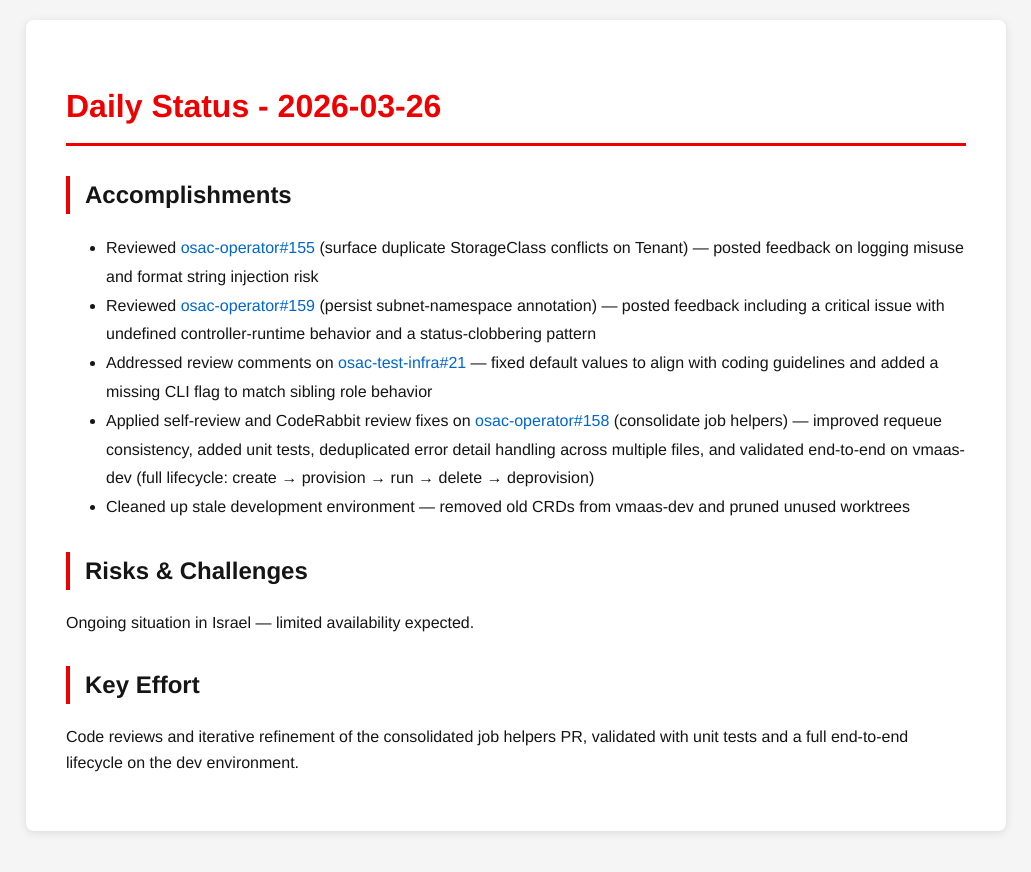
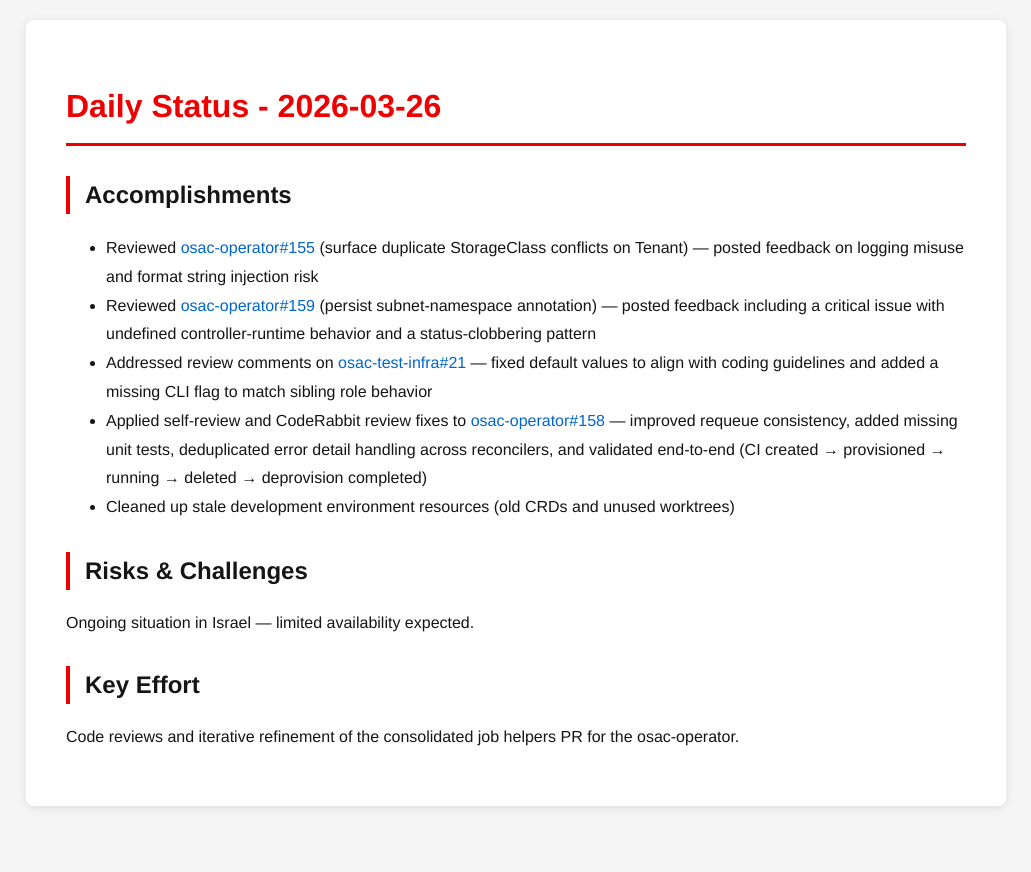
Before and after one commit to tzvatot/daily-status, a Jekyll site: the page built from 2026-03-26.md, in a window 1280 px wide. Shown: the top 872 px of the page, without its empty margins (124-1155 px from the left). Built offline with Jekyll 4.4.1, drawn with Linux system fonts in a browser that asks for light colours.

Commit message:
Daily status update - 2026-03-26

```diff
--- a/2026-03-26.md
+++ b/2026-03-26.md
@@ -10,11 +10,11 @@ date: 2026-03-26
 - Reviewed [osac-operator#155](https://github.com/osac-project/osac-operator/pull/155) (surface duplicate StorageClass conflicts on Tenant) — posted feedback on logging misuse and format string injection risk
 - Reviewed [osac-operator#159](https://github.com/osac-project/osac-operator/pull/159) (persist subnet-namespace annotation) — posted feedback including a critical issue with undefined controller-runtime behavior and a status-clobbering pattern
 - Addressed review comments on [osac-test-infra#21](https://github.com/osac-project/osac-test-infra/pull/21) — fixed default values to align with coding guidelines and added a missing CLI flag to match sibling role behavior
-- Applied self-review and CodeRabbit review fixes on [osac-operator#158](https://github.com/osac-project/osac-operator/pull/158) (consolidate job helpers) — improved requeue consistency, added unit tests, deduplicated error detail handling across multiple files, and validated end-to-end on vmaas-dev (full lifecycle: create → provision → run → delete → deprovision)
-- Cleaned up stale development environment — removed old CRDs from vmaas-dev and pruned unused worktrees
+- Applied self-review and CodeRabbit review fixes to [osac-operator#158](https://github.com/osac-project/osac-operator/pull/158) — improved requeue consistency, added missing unit tests, deduplicated error detail handling across reconcilers, and validated end-to-end (CI created → provisioned → running → deleted → deprovision completed)
+- Cleaned up stale development environment resources (old CRDs and unused worktrees)
 
 ## Risks & Challenges
 Ongoing situation in Israel — limited availability expected.
 
 ## Key Effort
-Code reviews and iterative refinement of the consolidated job helpers PR, validated with unit tests and a full end-to-end lifecycle on the dev environment.
+Code reviews and iterative refinement of the consolidated job helpers PR for the osac-operator.
```
